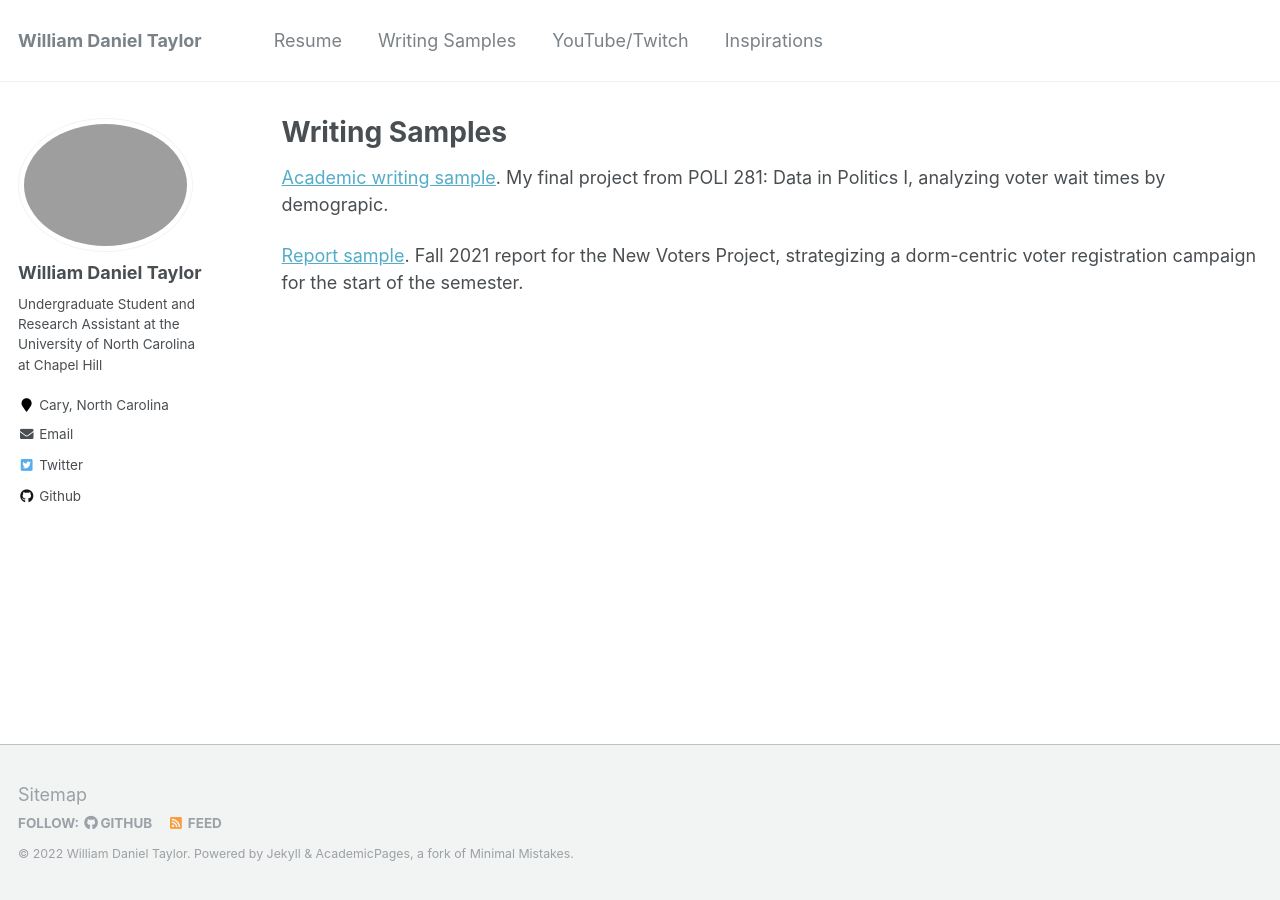
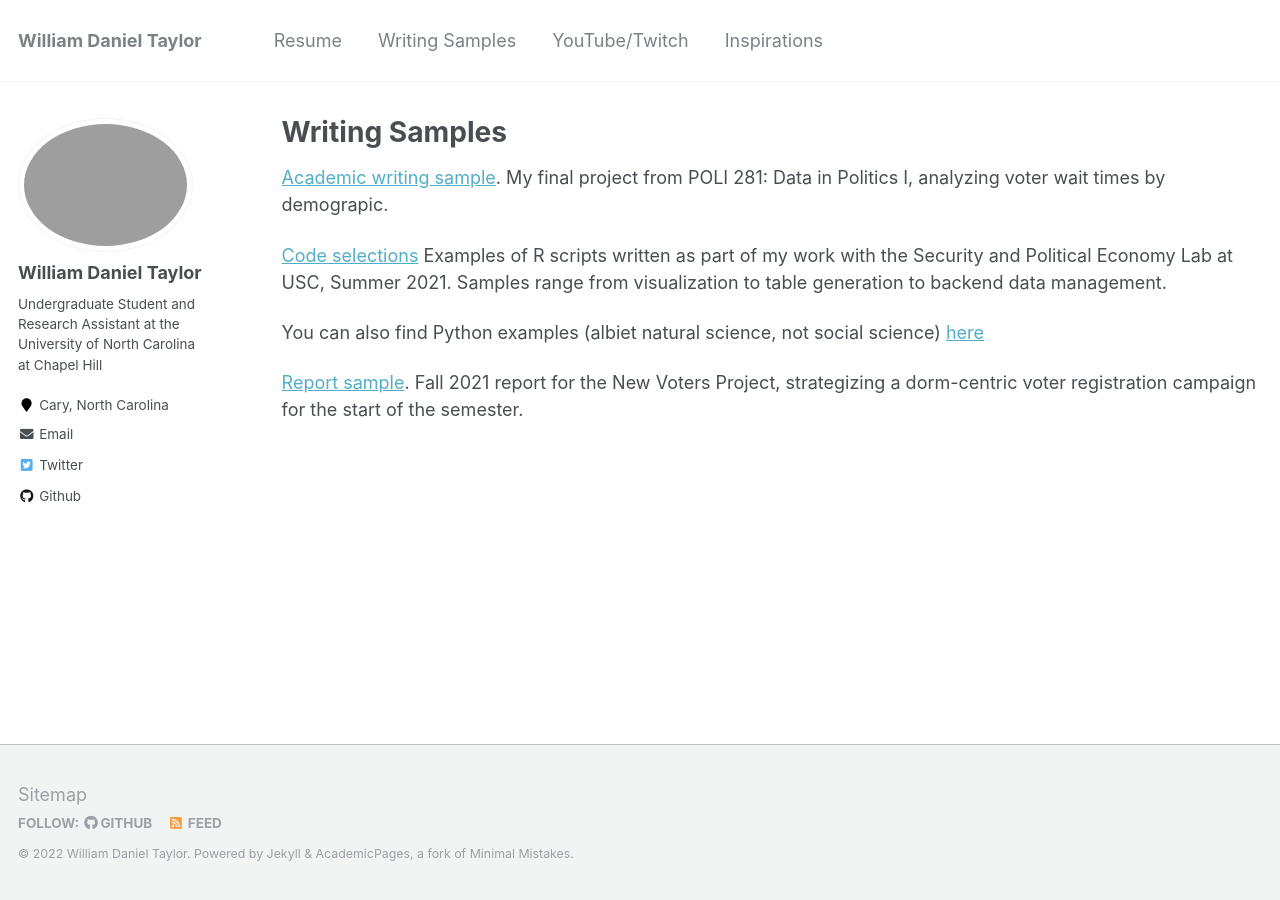
Before and after one commit to wdtaylor30/wdtaylor30.github.io, a Jekyll site: the page built from _pages/writing-samples.md, in a window 1280 px wide. Built offline with Jekyll 4.4.1, drawn with Linux system fonts in a browser that asks for light colours.

Commit message:
added code selections to _pages/writing-samples.md

```diff
--- a/_pages/writing-samples.md
+++ b/_pages/writing-samples.md
@@ -12,5 +12,12 @@ redirect_from:
 [Academic writing sample](/files/281_capstone.pdf).
 My final project from POLI 281: Data in Politics I, analyzing voter wait times by demograpic.
 
+
+[Code selections](https://github.com/wdtaylor30/SPEC_Lab)
+Examples of R scripts written as part of my work with the Security and Political Economy Lab at USC, Summer 2021. Samples range from visualization to table generation to backend data management.
+
+You can also find Python examples (albiet natural science, not social science) [here](https://github.com/wdtaylor30/Space_Science_Walkthroughs)
+
+
 [Report sample](/files/nvp_2021.pdf).
 Fall 2021 report for the New Voters Project, strategizing a dorm-centric voter registration campaign for the start of the semester.
```
